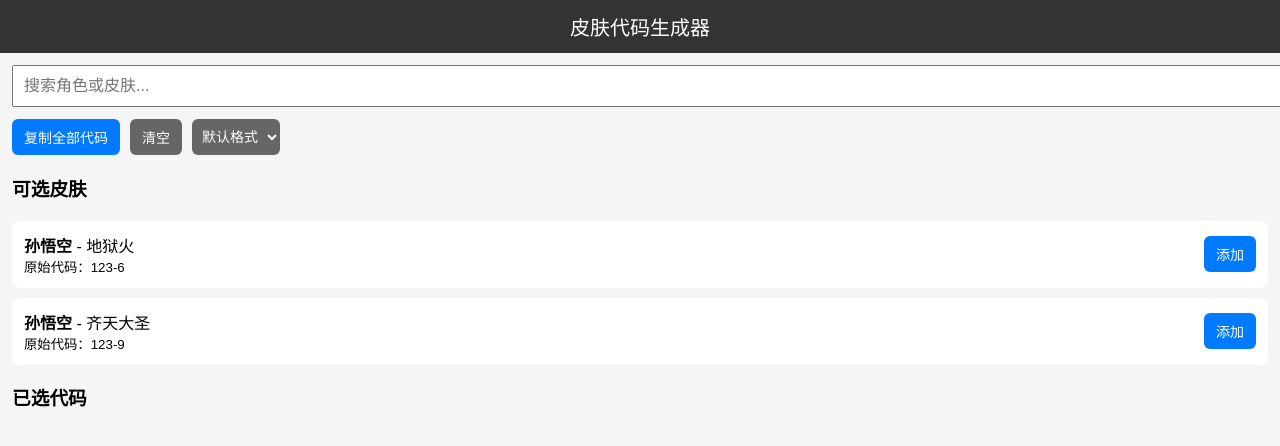
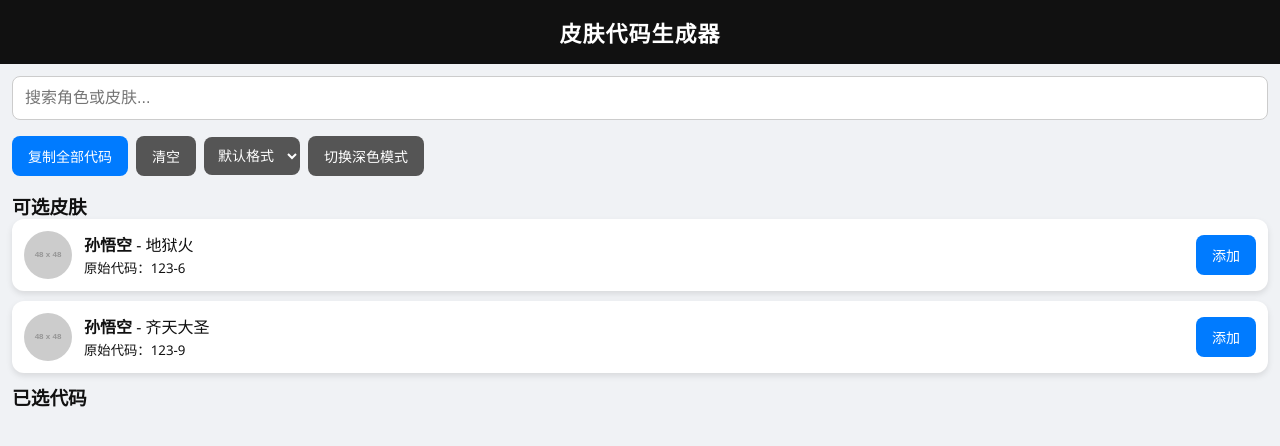
Before and after one commit to Yan23a/SkinCodeTool, a plain HTML site: page index.html in a window 1280 px wide. Drawn offline with Linux system fonts and the light colour scheme; placeholder pictures from the web are drawn by us.

Commit message:
Refactor index.html with new styles and features
Updated styles and added dark mode toggle functionality.

```diff
--- a/index.html
+++ b/index.html
@@ -1,40 +1,142 @@
 <!DOCTYPE html>
 <html lang="zh-CN">
 <head>
-<meta charset="UTF-8" />
-<meta name="viewport" content="width=device-width, initial-scale=1.0" />
+<meta charset="UTF-8">
+<meta name="viewport" content="width=device-width, initial-scale=1.0">
 <title>皮肤代码生成器</title>
 <style>
-  body { font-family: sans-serif; margin: 0; padding: 0; background: #f5f5f5; }
-  header { background: #333; color: #fff; padding: 12px; text-align: center; font-size: 20px; }
-  .container { padding: 12px; }
-  .search-box input { width: 100%; padding: 10px; font-size: 16px; margin-bottom: 12px; }
-  .top-actions { display: flex; gap: 10px; margin-bottom: 12px; flex-wrap: wrap; }
-  .btn, .small-btn { padding: 8px 12px; border: none; background: #007bff; color: white; border-radius: 6px; font-size: 14px; }
-  .small-btn { background: #666; }
-  .card { background: white; padding: 12px; margin-bottom: 10px; border-radius: 8px; display: flex; align-items: center; justify-content: space-between; }
-  .skins { margin-top: 20px; }
-  .selected-list { margin-top: 20px; }
-  .line { background: white; padding: 10px; border-radius: 6px; margin-bottom: 6px; display: flex; justify-content: space-between; align-items: center; }
-  .toast { position: fixed; bottom: 20px; left: 50%; transform: translateX(-50%); background: #333; color: #fff; padding: 8px 14px; border-radius: 6px; display: none; }
+/* 全局样式 */
+* { box-sizing: border-box; margin: 0; padding: 0; }
+body { font-family: 'Segoe UI', Tahoma, Geneva, Verdana, sans-serif; background: #f0f2f5; transition: background 0.3s, color 0.3s; color: #111; }
+
+/* 深色模式 */
+body.dark { background: #121212; color: #eee; }
+
+/* 顶部标题栏 */
+header {
+  background: #111;
+  color: #fff;
+  padding: 16px;
+  text-align: center;
+  font-size: 22px;
+  font-weight: bold;
+  letter-spacing: 1px;
+}
+
+/* 页面容器 */
+.container { padding: 12px; }
+
+/* 搜索框 */
+.search-box input {
+  width: 100%;
+  padding: 12px;
+  font-size: 16px;
+  border-radius: 8px;
+  border: 1px solid #ccc;
+  margin-bottom: 16px;
+  transition: border 0.2s;
+}
+.search-box input:focus { border-color: #007bff; outline: none; }
+
+/* 顶部操作按钮 */
+.top-actions {
+  display: flex;
+  flex-wrap: wrap;
+  gap: 8px;
+  margin-bottom: 16px;
+  align-items: center;
+}
+.btn, .small-btn {
+  padding: 10px 16px;
+  border: none;
+  border-radius: 8px;
+  color: #fff;
+  font-size: 14px;
+  cursor: pointer;
+  transition: 0.2s;
+}
+.btn { background: #007bff; }
+.btn:hover { background: #0056b3; }
+.small-btn { background: #555; }
+.small-btn:hover { background: #333; }
+select.small-btn { padding: 10px; }
+
+/* 卡片样式 */
+.card {
+  background: #fff;
+  border-radius: 12px;
+  padding: 12px;
+  margin-bottom: 10px;
+  display: flex;
+  align-items: center;
+  justify-content: space-between;
+  box-shadow: 0 3px 6px rgba(0,0,0,0.1);
+  transition: transform 0.2s, box-shadow 0.2s, background 0.3s;
+}
+.card:hover { transform: translateY(-2px); box-shadow: 0 6px 12px rgba(0,0,0,0.15); }
+body.dark .card { background: #1e1e1e; box-shadow: 0 3px 6px rgba(255,255,255,0.05); }
+
+/* 卡片头像 */
+.card .avatar {
+  width: 48px;
+  height: 48px;
+  border-radius: 50%;
+  margin-right: 12px;
+  object-fit: cover;
+}
+
+/* 已选列表 */
+.selected-list { margin-top: 20px; }
+.line {
+  background: #fff;
+  border-radius: 8px;
+  padding: 10px;
+  margin-bottom: 8px;
+  display: flex;
+  justify-content: space-between;
+  align-items: center;
+  box-shadow: 0 2px 4px rgba(0,0,0,0.08);
+  word-break: break-word;
+  opacity: 0;
+  animation: fadeIn 0.3s forwards;
+  transition: background 0.3s;
+}
+body.dark .line { background: #1e1e1e; box-shadow: 0 2px 4px rgba(255,255,255,0.05); }
+
+/* 提示框 */
+.toast {
+  position: fixed;
+  bottom: 20px;
+  left: 50%;
+  transform: translateX(-50%);
+  background: #333;
+  color: #fff;
+  padding: 10px 16px;
+  border-radius: 8px;
+  display: none;
+  z-index: 9999;
+}
+
+/* 动画效果 */
+@keyframes fadeIn { from { opacity: 0; transform: translateY(-5px); } to { opacity: 1; transform: translateY(0); } }
 </style>
 </head>
 <body>
 <header>皮肤代码生成器</header>
 <div class="container">
   <div class="search-box">
-    <input id="search" placeholder="搜索角色或皮肤..." />
+    <input id="search" placeholder="搜索角色或皮肤...">
   </div>
 
   <div class="top-actions">
     <button id="copyAll" class="btn">复制全部代码</button>
     <button id="clearAll" class="small-btn">清空</button>
-
-    <select id="formatSelect" class="small-btn" style="padding:6px;">
+    <select id="formatSelect" class="small-btn">
       <option value="default">默认格式</option>
       <option value="kaito">快斗美化</option>
       <option value="shusheng">书笙美化</option>
     </select>
+    <button id="darkToggle" class="small-btn">切换深色模式</button>
   </div>
 
   <h3>可选皮肤</h3>
@@ -54,12 +156,19 @@ const copyAllBtn = document.getElementById('copyAll');
 const clearAllBtn = document.getElementById('clearAll');
 const toast = document.getElementById('toast');
 const formatSelect = document.getElementById('formatSelect');
+const darkToggle = document.getElementById('darkToggle');
 
 let data = [];
 let selected = [];
 
-function showToast(msg){ toast.innerText = msg; toast.style.display = 'block'; setTimeout(()=> toast.style.display = 'none',1500); }
+// 提示
+function showToast(msg){
+  toast.innerText = msg;
+  toast.style.display = 'block';
+  setTimeout(()=> toast.style.display = 'none',1500);
+}
 
+// 格式转换
 function applyFormat(heroCode, skinCode, name, skinName){
   const f = formatSelect.value;
   if(f === 'kaito') return `${heroCode}-${skinCode}-0  #${name}-${skinName}`;
@@ -67,16 +176,21 @@ function applyFormat(heroCode, skinCode, name, skinName){
   return `${heroCode} ${skinCode}  #${name}-${skinName}`;
 }
 
+// 渲染皮肤列表
 function renderSkins(list){
   skinList.innerHTML = '';
   list.forEach(ch => {
     ch.skins.forEach(skin => {
       const card = document.createElement('div');
       card.className = 'card';
+      const avatarUrl = skin.avatar || 'https://via.placeholder.com/48'; // 默认头像
       card.innerHTML = `
-        <div>
-          <strong>${ch.name}</strong> - ${skin.name}<br>
-          <small>原始代码：${ch.heroCode}-${skin.skinCode}</small>
+        <div style="display:flex; align-items:center;">
+          <img class="avatar" src="${avatarUrl}" alt="${ch.name}">
+          <div>
+            <strong>${ch.name}</strong> - ${skin.name}<br>
+            <small>原始代码：${ch.heroCode}-${skin.skinCode}</small>
+          </div>
         </div>
         <button class="btn">添加</button>
       `;
@@ -86,11 +200,13 @@ function renderSkins(list){
   });
 }
 
+// 添加皮肤
 function addSkin(heroCode, skinCode, name, skinName){
   selected.push({ heroCode, skinCode, name, skinName });
   renderSelected();
 }
 
+// 渲染已选列表
 function renderSelected(){
   selectedList.innerHTML = '';
   selected.forEach((item, idx) => {
@@ -107,22 +223,27 @@ function renderSelected(){
   });
 }
 
+// 移除单条
 function removeLine(i){ selected.splice(i,1); renderSelected(); }
 
+// 复制单条
 function copySingle(i){
   const item = selected[i];
   const text = applyFormat(item.heroCode, item.skinCode, item.name, item.skinName);
   navigator.clipboard.writeText(text).then(()=>showToast('已复制')).catch(()=>showToast('复制失败'));
 }
 
+// 复制全部
 copyAllBtn.onclick = () => {
   if(!selected.length){ showToast('没有可复制的代码'); return; }
   const text = selected.map(s=> applyFormat(s.heroCode,s.skinCode,s.name,s.skinName)).join('\n');
   navigator.clipboard.writeText(text).then(()=>showToast('已复制全部')).catch(()=>showToast('复制失败'));
 };
 
+// 清空
 clearAllBtn.onclick = () => { selected = []; renderSelected(); showToast('已清空'); };
 
+// 搜索
 search.oninput = () => {
   const v = search.value.trim();
   if(!v){ renderSkins(data); return; }
@@ -134,6 +255,13 @@ search.oninput = () => {
   renderSkins(filtered);
 };
 
+// 格式选择立即刷新已添加列表
+formatSelect.onchange = () => { renderSelected(); };
+
+// 深色模式切换
+darkToggle.onclick = () => { document.body.classList.toggle('dark'); };
+
+// 加载皮肤数据
 fetch('skins.json').then(r=>r.json()).then(json=>{ data=json; renderSkins(data); }).catch(()=>{ console.error('无法加载 skins.json'); });
 </script>
 </body>
```
